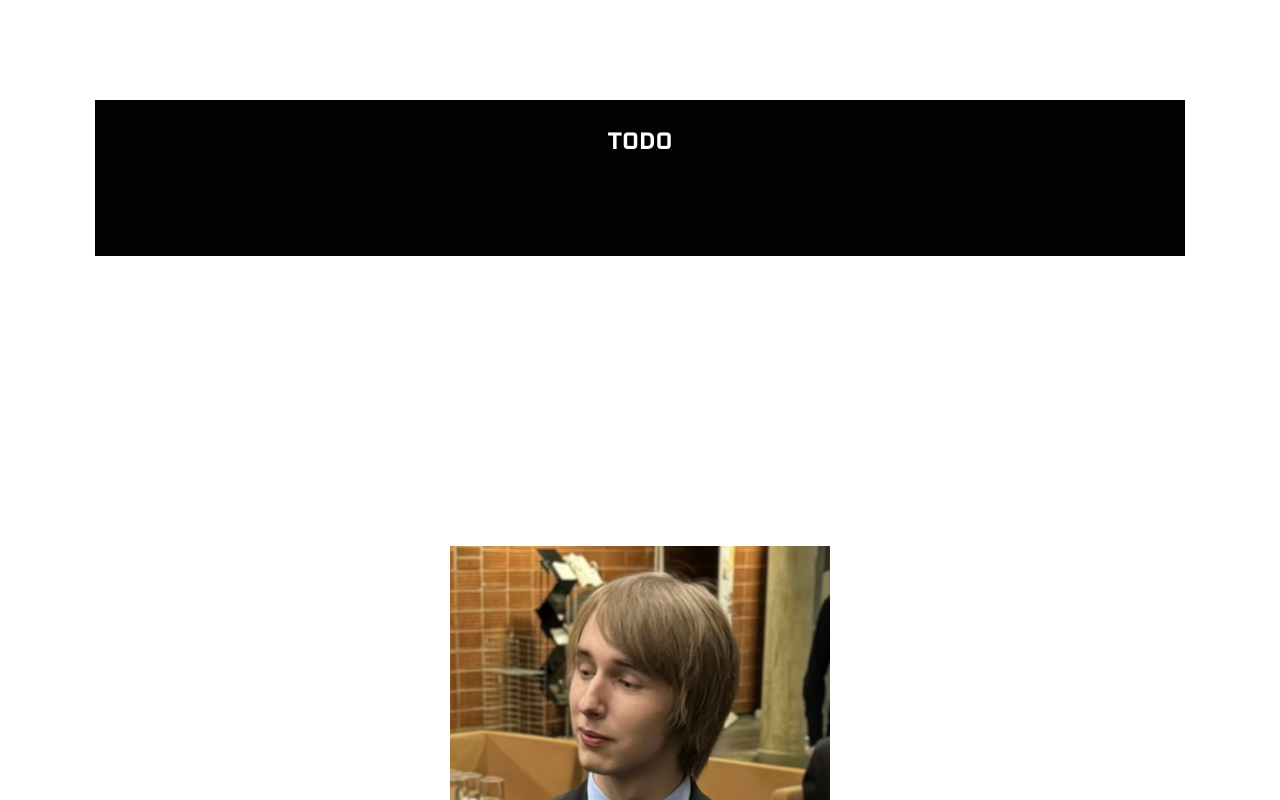
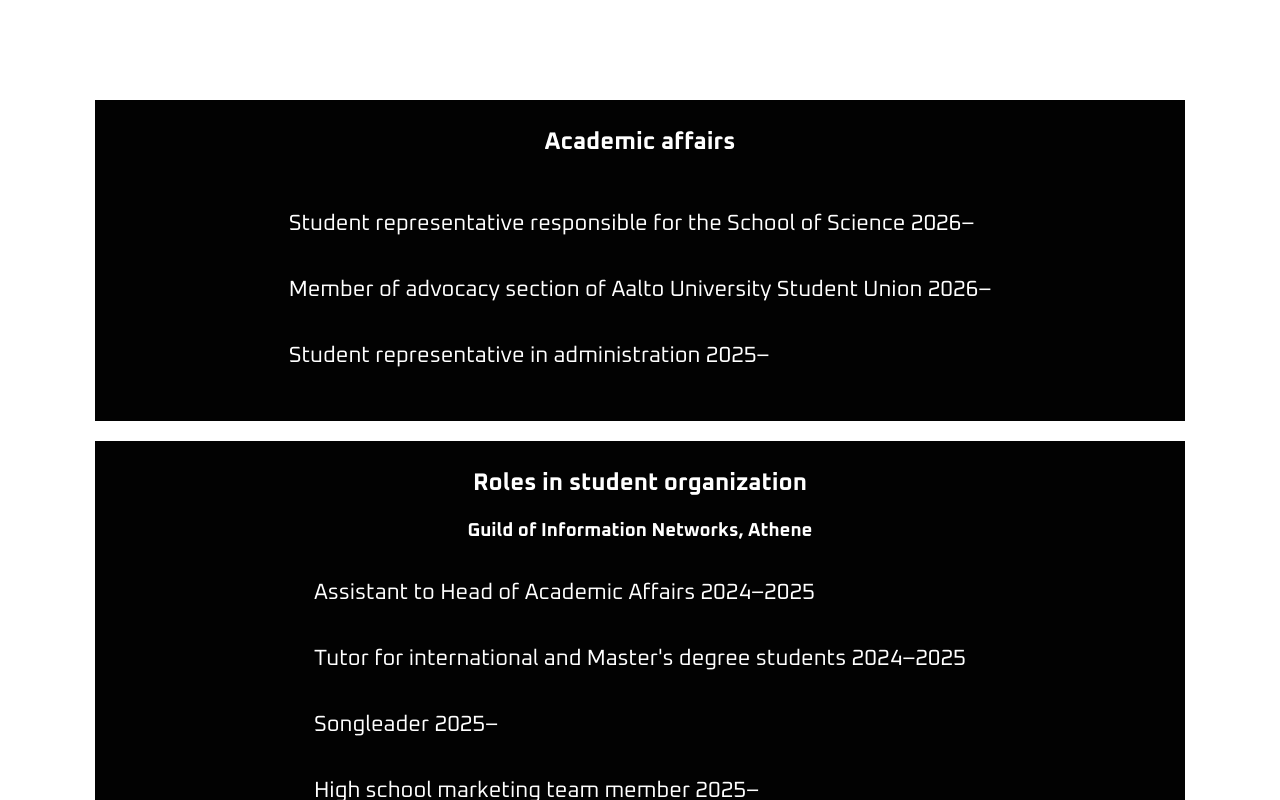
Before and after one commit to silentwinter0/portfolio, a React (Vite) app: page / in a window 1280 px wide. Shown: the part 5440-6240 px from the top of the page. Built offline with nearby package versions, Linux system fonts and the light colour scheme.

Commit message:
Added volunteer work experience

```diff
--- a/src/pages/FrontPage.jsx
+++ b/src/pages/FrontPage.jsx
@@ -114,10 +114,34 @@ function FrontPage() {
           <h1>Volunteer work</h1>
             <Article
               imageSrc=""
-              title="TODO"
+              title="Academic affairs"
               subtitle=""
               content={
                 <>
+                  Student representative responsible for the School of Science
+                   2026–
+                  <br/><br/>
+                  Member of advocacy section of Aalto University Student
+                  Union 2026–
+                  <br/><br/>
+                  Student representative in administration 2025–
+                </>
+              }
+              link="./"
+              />
+            <Article
+              imageSrc=""
+              title="Roles in student organization"
+              subtitle="Guild of Information Networks, Athene"
+              content={
+                <>
+                  Assistant to Head of Academic Affairs 2024–2025
+                  <br/><br/>
+                  Tutor for international and Master's degree students 2024–2025
+                  <br/><br/>
+                  Songleader 2025–
+                  <br/><br/>
+                  High school marketing team member 2025–
                 </>
               }
               link="./"
```
